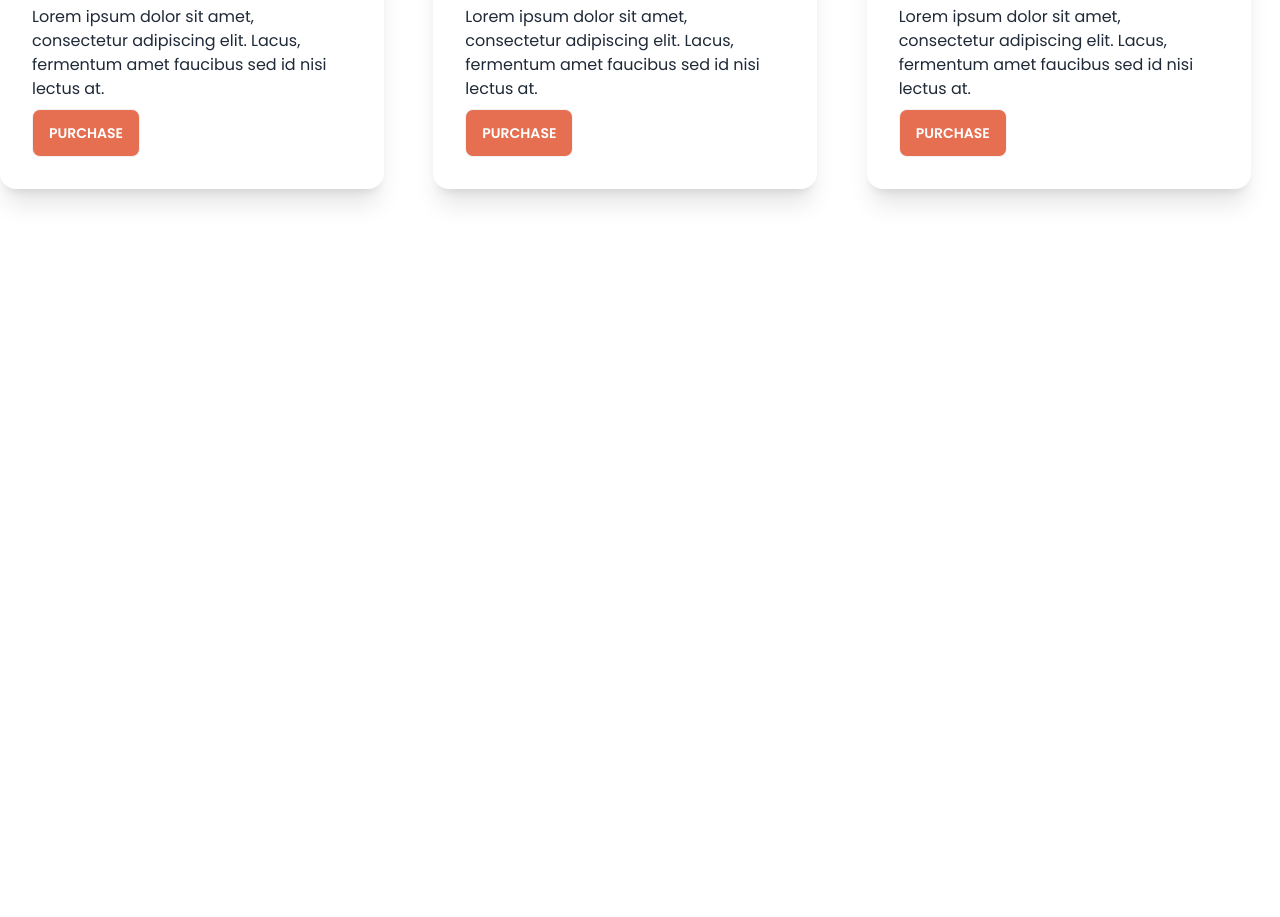
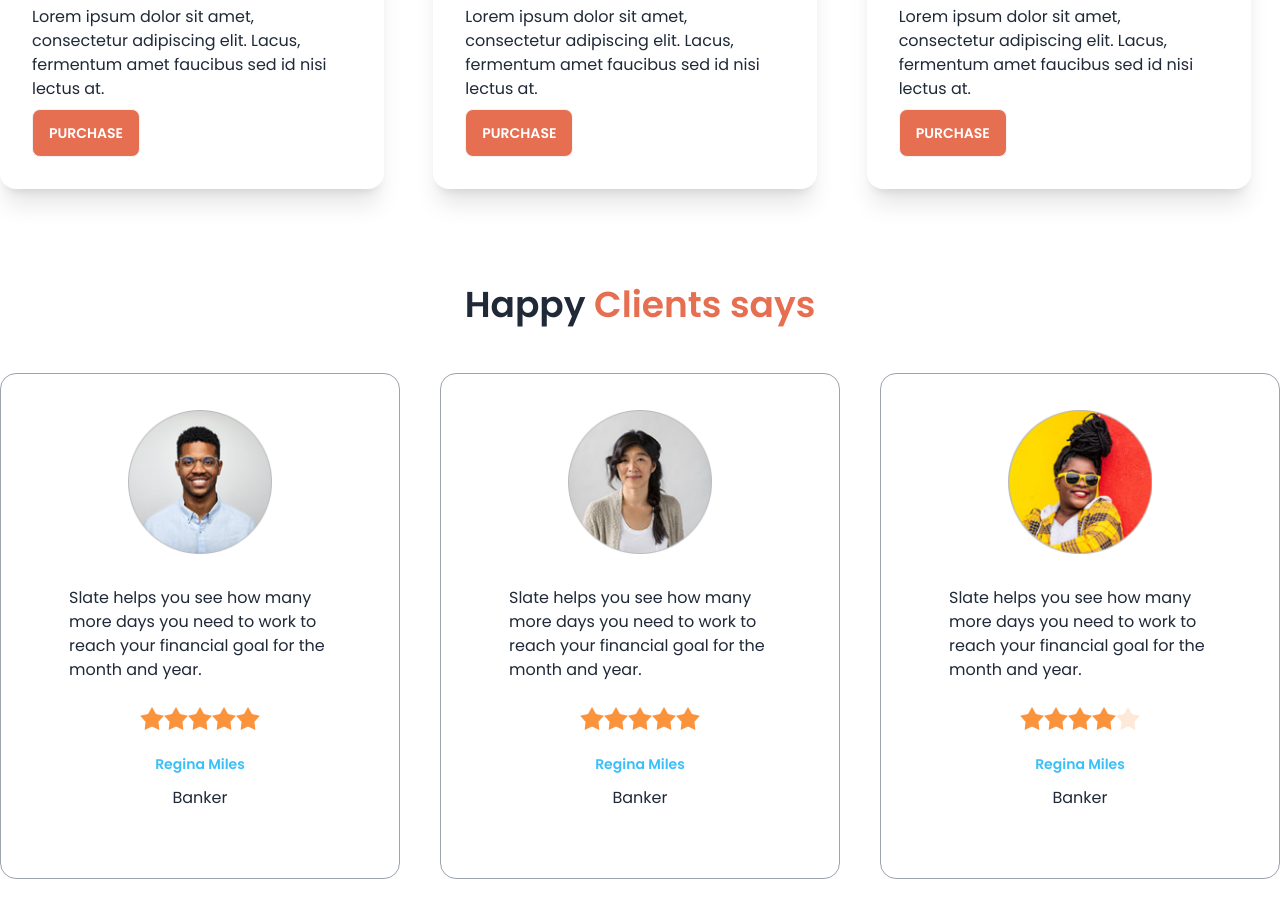
Before and after one commit to khaledsaifulla05/Biker-Zone-Website-DaisyUI, a plain HTML site: page index.html in a window 1280 px wide. Shown: the part 1129-2046 px from the top of the page. Before the commit the page ends 1414 px from the top, so only its background shows below. Drawn offline with nearby package versions, Linux system fonts and the light colour scheme.

Commit message:
happy clients section added

```diff
--- a/index.html
+++ b/index.html
@@ -211,6 +211,75 @@
               </div>
             </div>
         </section>
+        <!-- Happy client section -->
+        <section class="my-24">
+            <h3 class="text-4xl mb-12 font-semibold text-center">Happy <span class="text-bike-primary">Clients says</span></h3>
+            <div class="grid gap-10 grid-cols-1 md:grid-cols-2 lg:grid-cols-3">
+                <!-- first review -->
+                <div class="card bg-base-100 p-9 border border-gray-400">
+                    <figure><img class="w-36" src="/images/others/user-1.png" alt="Shoes" /></figure>
+                    <div class="card-body">
+                      <p>Slate helps you see how
+                        many more days you need
+                        to work to reach your financial
+                        goal for the month and year.</p>
+                        <div class="rating justify-center mt-4 ">
+                            <input type="radio" name="rating-2" class="mask mask-star-2 bg-orange-400" />
+                            <input type="radio" name="rating-2" class="mask mask-star-2 bg-orange-400" />
+                            <input type="radio" name="rating-2" class="mask mask-star-2 bg-orange-400" />
+                            <input type="radio" name="rating-2 " class="mask mask-star-2 bg-orange-400" checked />
+                            <input type="radio" name="rating-2" class="mask mask-star-2 bg-orange-400" />
+                          </div>
+                      <div class=" text-center space-y-3 mt-4">
+                        <h4 class="text-sm font-semibold text-info">Regina Miles</h4>
+                        <p>Banker</p>
+                      </div>
+                    </div>
+                  </div>
+                  <!-- second review -->
+                <div class="card bg-base-100 p-9 border border-gray-400">
+                    <figure><img class="w-36" src="/images/others/user-2.png" alt="Shoes" /></figure>
+                    <div class="card-body">
+                      <p>Slate helps you see how
+                        many more days you need
+                        to work to reach your financial
+                        goal for the month and year.</p>
+                        <div class="rating justify-center mt-4 ">
+                            <input type="radio" name="rating-2" class="mask mask-star-2 bg-orange-400" />
+                            <input type="radio" name="rating-2" class="mask mask-star-2 bg-orange-400" />
+                            <input type="radio" name="rating-2" class="mask mask-star-2 bg-orange-400" />
+                            <input type="radio" name="rating-2 " class="mask mask-star-2 bg-orange-400" checked />
+                            <input type="radio" name="rating-2" class="mask mask-star-2 bg-orange-400" />
+                          </div>
+                      <div class=" text-center space-y-3 mt-4">
+                        <h4 class="text-sm font-semibold text-info">Regina Miles</h4>
+                        <p>Banker</p>
+                      </div>
+                    </div>
+                  </div>
+                  <!-- third review -->
+                <div class="card bg-base-100 p-9 border border-gray-400">
+                    <figure><img class="w-36" src="/images/others/user-3.png" alt="Shoes" /></figure>
+                    <div class="card-body">
+                      <p>Slate helps you see how
+                        many more days you need
+                        to work to reach your financial
+                        goal for the month and year.</p>
+                        <div class="rating justify-center mt-4 ">
+                            <input type="radio" name="rating-2" class="mask mask-star-2 bg-orange-400" />
+                            <input type="radio" name="rating-2" class="mask mask-star-2 bg-orange-400" />
+                            <input type="radio" name="rating-2" class="mask mask-star-2 bg-orange-400" />
+                            <input type="radio" name="rating-2 " class="mask mask-star-2 bg-orange-400" checked />
+                            <input type="radio" name="rating-2" class="mask mask-star-2 bg-orange-400" />
+                          </div>
+                      <div class=" text-center space-y-3 mt-4">
+                        <h4 class="text-sm font-semibold text-info">Regina Miles</h4>
+                        <p>Banker</p>
+                      </div>
+                    </div>
+                  </div>
+            </div>
+        </section>
     </main>
 </body>
 
```
